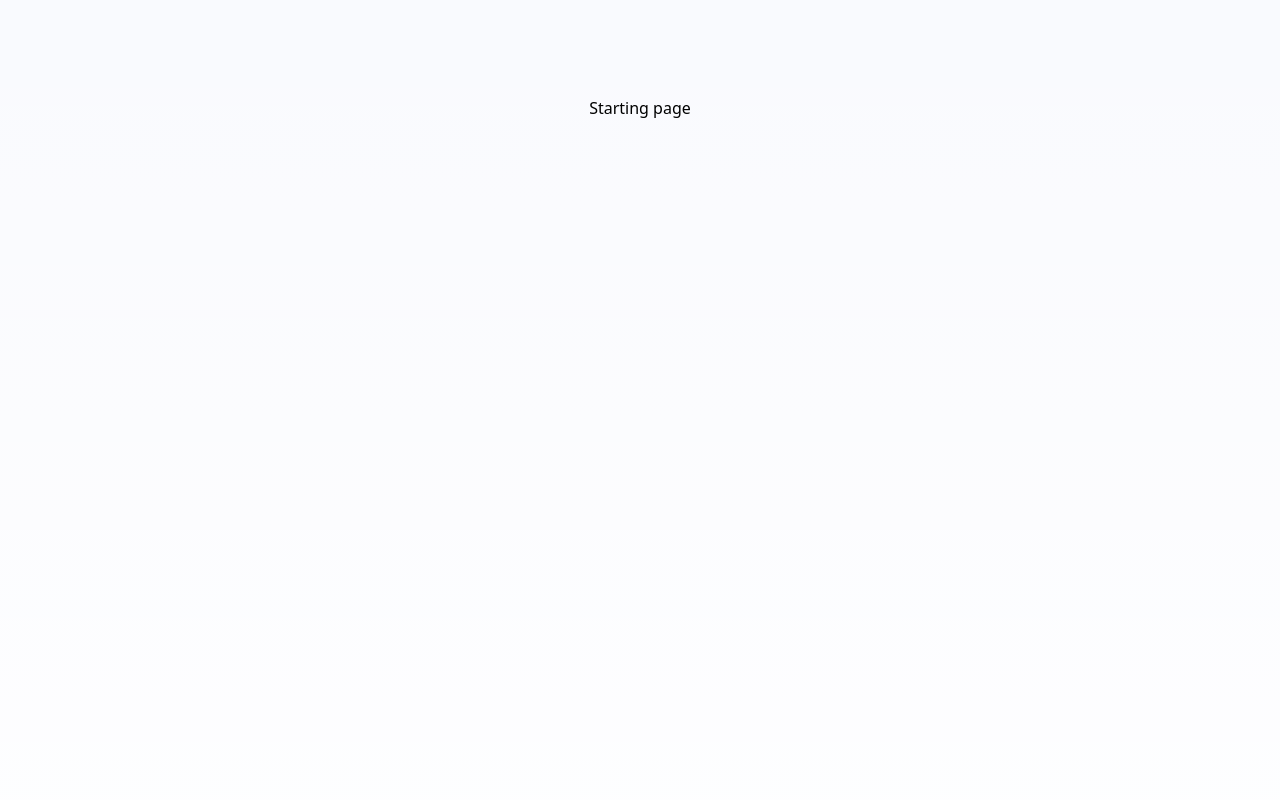
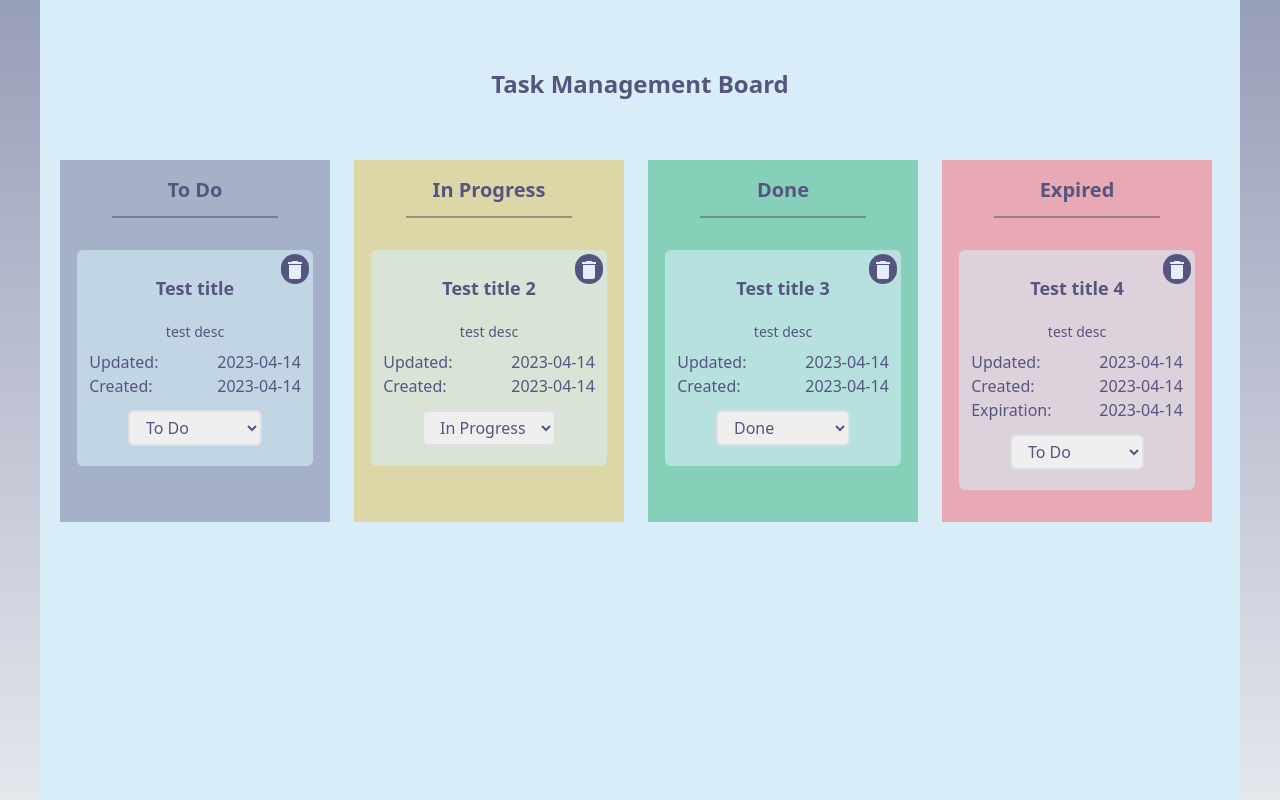
Before and after one commit to KDMashy/Webprog2-assignment, a Next.js app in the folder todo_management_board/: page / in a window 1280 px wide. Shown: the top 800 px of the page. Built offline with nearby package versions, Linux system fonts and the light colour scheme.

Commit message:
added columns and task design

```diff
--- /dev/null
+++ b/todo_management_board/src/components/common/Loading.tsx
@@ -0,0 +1,11 @@
+import React from "react";
+
+function Loading() {
+  return (
+    <div className="mx-auto w-[50%] text-center items-center flex">
+      <img src="/assets/images/hamsterLoad.gif" alt="loading" />
+    </div>
+  );
+}
+
+export default Loading;
--- /dev/null
+++ b/todo_management_board/src/components/common/TaskColumn.tsx
@@ -0,0 +1,58 @@
+import { checkDate } from "@/helpers/Helpers";
+import { Task } from "@/types/TaskInterface";
+import React from "react";
+import TaskContainer from "./TaskContainer";
+
+function TaskColumn({
+  color = "default",
+  tasks = [],
+  type = "todo",
+  removeTask,
+  newColAsssign,
+}: {
+  color: "error" | "success" | "warning" | "default";
+  tasks?: Task[];
+  type: "todo" | "in_progress" | "done" | "expired";
+  removeTask: (task) => void;
+  newColAsssign: (task, type) => void;
+}) {
+  const getColor = {
+    error: "bg-error-300",
+    success: "bg-success-300",
+    warning: "bg-warning-300",
+    default: "bg-light-400",
+  };
+
+  const getTitle = {
+    todo: "To Do",
+    in_progress: "In Progress",
+    done: "Done",
+    expired: "Expired",
+  };
+
+  return (
+    <div
+      className={`${getColor[color]} bg-opacity-40 min-h-[60px] xl:w-[270px] lg:w-[240px] sm:w-[300px] w-[280px] px-4 pt-2 pb-5 max-w-[800px] overflow-y-auto`}
+    >
+      <h2 className="mx-auto w-[70%] border-b-2 border-dark-300 text-xl font-semibold pb-3 mb-8 pt-2 text-center border-opacity-50">
+        {getTitle[type]}
+      </h2>
+      {tasks
+        ?.filter((task) =>
+          type === "expired"
+            ? checkDate(task?.due_date ?? null)
+            : task?.type === type && !checkDate(task?.due_date ?? null)
+        )
+        ?.map((task) => (
+          <TaskContainer
+            key={task?.id}
+            task={task}
+            removeTask={removeTask}
+            newColAsssign={newColAsssign}
+          />
+        ))}
+    </div>
+  );
+}
+
+export default TaskColumn;
--- /dev/null
+++ b/todo_management_board/src/components/common/TaskContainer.tsx
@@ -0,0 +1,96 @@
+import { Task } from "@/types/TaskInterface";
+import React from "react";
+import DeleteIcon from "@mui/icons-material/Delete";
+import Button from "./Button";
+
+function TaskContainer({
+  task,
+  removeTask,
+  newColAsssign,
+}: {
+  task: Task;
+  removeTask: (task) => void;
+  newColAsssign: (task, type) => void;
+}) {
+  const returnNormalDate = (date) => {
+    if (!date) return "-";
+    return new Date(parseInt(date)).toLocaleDateString("sv-SE");
+  };
+
+  const options = [
+    {
+      label: "To Do",
+      type: "todo",
+    },
+    {
+      label: "In Progress",
+      type: "in_progress",
+    },
+    {
+      label: "Done",
+      type: "done",
+    },
+  ];
+
+  const getOptions = () => {
+    let returnOptions = [
+      options?.filter((option) => option?.type === task?.type)[0],
+    ];
+    returnOptions = [
+      ...returnOptions,
+      ...options?.filter((option) => option?.type !== task?.type),
+    ];
+    return returnOptions;
+  };
+
+  const handleSelect = (e) => {
+    let selected: any = e?.target;
+    if (task?.type !== selected?.value) newColAsssign(task, selected?.value);
+  };
+
+  return (
+    <div className="px-3 py-5 bg-light-200 bg-opacity-60 rounded-md w-[99%] mx-auto my-3 text-center relative transition-all ease-in-out duration-150 hover:bg-opacity-70">
+      <div className="absolute right-1 top-1">
+        <Button
+          icon={<DeleteIcon />}
+          circular
+          clickHandler={() => removeTask(task)}
+        />
+      </div>
+      <h3 className="text-lg font-semibold pt-1 pb-3">{task?.title}</h3>
+      <p className="text-sm py-2 break-words">{task?.description}</p>
+      <div className="flex justify-between w-full">
+        <p className="pr-2">Updated: </p>
+        <p className="">{returnNormalDate(task?.updated_at)}</p>
+      </div>
+      <div className="flex justify-between w-full">
+        <p className="pr-2">Created: </p>
+        <p className="">{returnNormalDate(task?.created_at)}</p>
+      </div>
+      {task?.due_date ? (
+        <div className="flex justify-between w-full">
+          <p className="pr-2">Expiration: </p>
+          <p className="">{returnNormalDate(task?.due_date)}</p>
+        </div>
+      ) : (
+        <></>
+      )}
+      <div>
+        <select
+          name="task-col-selector"
+          id="task-col-selector-id"
+          className="px-3 py-1 font-medium border-2 border-dark-200 border-opacity-30 rounded-md mt-3"
+          onClick={(e) => handleSelect(e)}
+        >
+          {getOptions()?.map((option, index) => (
+            <option key={`${index}-${option?.label}`} value={option?.type}>
+              {option?.label}
+            </option>
+          ))}
+        </select>
+      </div>
+    </div>
+  );
+}
+
+export default TaskContainer;
--- /dev/null
+++ b/todo_management_board/src/helpers/Helpers.tsx
@@ -0,0 +1,27 @@
+export const checkDate = (dueDate) => {
+  if (!dueDate) return false;
+  if (typeof dueDate === "string") dueDate = parseInt(dueDate);
+  let now = Date.now();
+  if (dueDate >= now) return false;
+  return true;
+};
+
+export const getColCount = (cols) => {
+  if (!cols) return 0;
+  let colCount = 0;
+  Object.keys(cols).map((col) => {
+    if (cols[col]) colCount++;
+  });
+  switch (colCount) {
+    case 1:
+      return "grid-cols-1";
+    case 2:
+      return "md:grid-cols-2";
+    case 3:
+      return "md:grid-cols-3";
+    case 4:
+      return "lg:grid-cols-4";
+    default:
+      return "";
+  }
+};
--- a/todo_management_board/src/pages/_document.tsx
+++ b/todo_management_board/src/pages/_document.tsx
@@ -4,7 +4,7 @@ export default function Document() {
   return (
     <Html lang="en">
       <Head />
-      <body className={`bg-light-100 relative font-noto`}>
+      <body className={`bg-light-300 relative font-noto`}>
         <Main />
         <NextScript />
       </body>
--- a/todo_management_board/src/pages/index.tsx
+++ b/todo_management_board/src/pages/index.tsx
@@ -1,7 +1,154 @@
+import Loading from "@/components/common/Loading";
+import TaskColumn from "@/components/common/TaskColumn";
+import { checkDate, getColCount } from "@/helpers/Helpers";
+import { Task } from "@/types/TaskInterface";
+import { useEffect, useState } from "react";
+
 export default function Home() {
+  // const [tasks, setTasks] = useState<Task[]>([])
+  const [tasks, setTasks] = useState<Task[]>([
+    {
+      id: 1,
+      title: "Test title",
+      description: "test desc",
+      type: "todo",
+      status: "open",
+      created_at: Date.now().toString(),
+      updated_at: Date.now().toString(),
+    },
+    {
+      id: 2,
+      title: "Test title 2",
+      description: "test desc",
+      type: "in_progress",
+      status: "open",
+      created_at: Date.now().toString(),
+      updated_at: Date.now().toString(),
+    },
+    {
+      id: 3,
+      title: "Test title 3",
+      description: "test desc",
+      type: "done",
+      status: "open",
+      created_at: Date.now().toString(),
+      updated_at: Date.now().toString(),
+    },
+    {
+      id: 4,
+      title: "Test title 4",
+      description: "test desc",
+      type: "todo",
+      status: "open",
+      due_date: (Date.now() - 10000).toString(),
+      created_at: Date.now().toString(),
+      updated_at: Date.now().toString(),
+    },
+  ]);
+
+  const [loading, setLoading] = useState(false);
+
+  useEffect(() => {
+    let data = localStorage.getItem("tasks");
+    if (data) setTasks(JSON.parse(data));
+  }, []);
+
+  const CheckColumns = (type) => {
+    let has = false;
+    let tmpList = [];
+    if (type === "expired") {
+      tmpList = tasks?.filter((task) => checkDate(task?.due_date ?? null));
+    } else {
+      tmpList = tasks?.filter((task) => task?.type === type);
+    }
+
+    if (tmpList[0]) {
+      has = true;
+    }
+    if (has) return true;
+    return false;
+  };
+
+  const removeTask = (task: Task) => {
+    let newList = tasks?.filter((item) => item?.id !== task?.id);
+    setTasks(newList);
+  };
+
+  const assignTaskOtherCol = (
+    task: Task,
+    newCol: "todo" | "in_progress" | "Done"
+  ) => {
+    setLoading(true);
+    let newList = tasks;
+    newList?.map((item) => {
+      if (item?.id === task?.id) item.type = newCol;
+    });
+    setTasks(newList);
+    setTimeout(() => {
+      setLoading(false);
+    }, 1000);
+  };
+
+  const GenerateColumns = () => {
+    let check = {
+      todo: CheckColumns("todo"),
+      inprog: CheckColumns("in_progress"),
+      done: CheckColumns("done"),
+      expired: CheckColumns("expired"),
+    };
+
+    return (
+      <div
+        className={`grid ${getColCount(
+          check
+        )} gap-4 sm:grid-cols-2 grid-cols-1 grid`}
+      >
+        {check?.todo && (
+          <TaskColumn
+            color="default"
+            tasks={tasks}
+            type="todo"
+            removeTask={removeTask}
+            newColAsssign={assignTaskOtherCol}
+          />
+        )}
+        {check?.inprog && (
+          <TaskColumn
+            color="warning"
+            tasks={tasks}
+            type="in_progress"
+            removeTask={removeTask}
+            newColAsssign={assignTaskOtherCol}
+          />
+        )}
+        {check?.done && (
+          <TaskColumn
+            color="success"
+            tasks={tasks}
+            type="done"
+            removeTask={removeTask}
+            newColAsssign={assignTaskOtherCol}
+          />
+        )}
+        {check?.expired && (
+          <TaskColumn
+            color="error"
+            tasks={tasks}
+            type="expired"
+            removeTask={removeTask}
+            newColAsssign={assignTaskOtherCol}
+          />
+        )}
+      </div>
+    );
+  };
+
   return (
-    <main className="flex min-h-screen flex-col items-center justify-between p-24">
-      Starting page
+    <main className="min-h-screen justify-center px-5 py-14 mx-auto max-w-[1200px] bg-light-200 text-light-400">
+      <h1 className="text-2xl font-bold text-center mx-auto pt-3 pb-5 mb-10">
+        Task Management Board
+      </h1>
+      {!loading ? GenerateColumns() : <Loading />}
     </main>
   );
 }
```
Also changed, not shown: todo_management_board/public/assets/images/hamsterLoad.gif (added).
